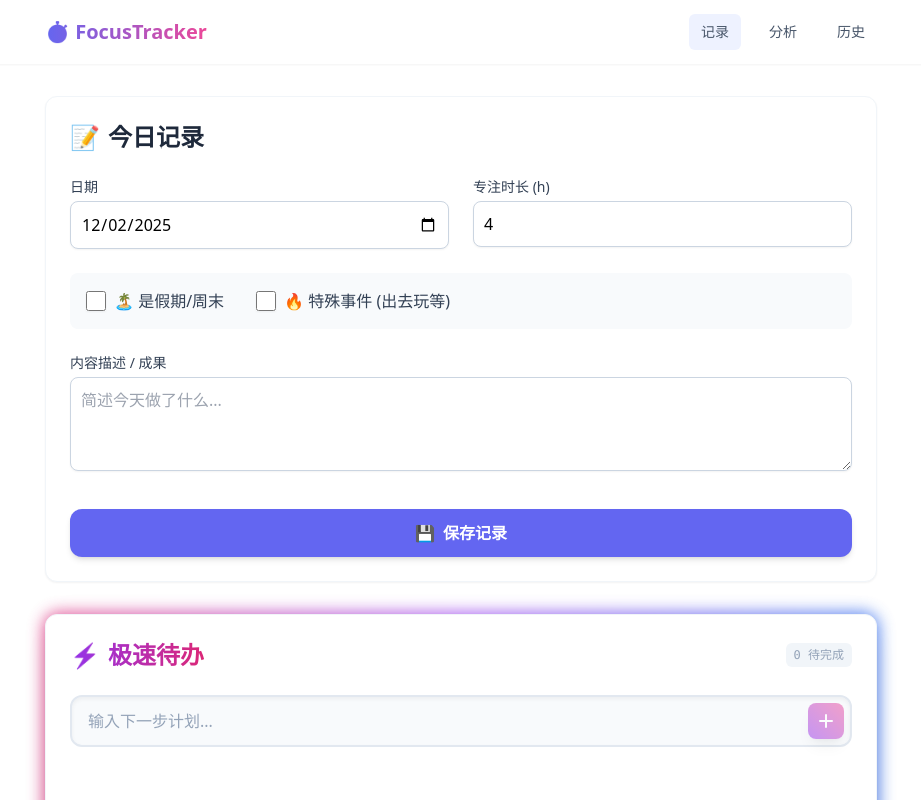
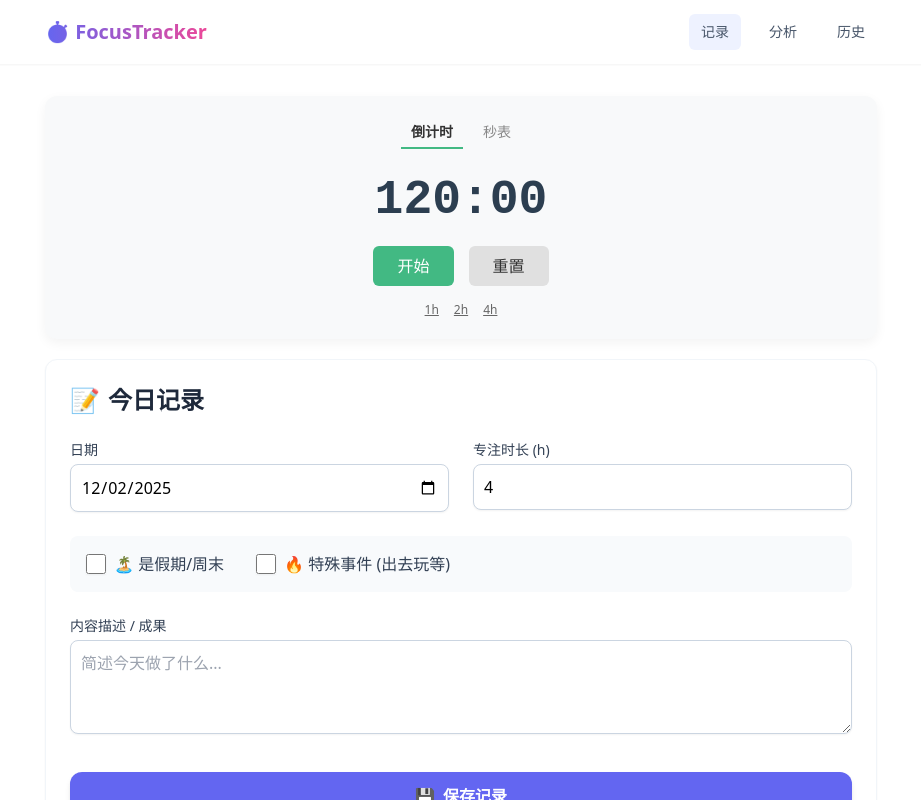
Before and after one commit to feitiandahou/feitiandahou.github.io, a Vue app: page / in a window 1280 px wide. Shown: the top 800 px of the page, without its empty margins (179-1100 px from the left). Built offline with nearby package versions, Linux system fonts and the light colour scheme.

Commit message:
添加计时器功能

```diff
--- a/src/views/HomeView.vue
+++ b/src/views/HomeView.vue
@@ -1,12 +1,28 @@
 <template>
-  <div>
-    <DailyRecordForm/>
-    <ToDoList/>
+  <div class="container">
+    <div class="timer-section mb-4">
+      <TimerModel/>
+    </div>
+    <div class="record-section">
+      <DailyRecordForm/>
+    </div>
+    <div class="todo-section">
+      <ToDoList/>
+    </div>
   </div>
 </template>
 
 <script setup>
 import DailyRecordForm from '@/views/DailyRecordForm.vue'
 import ToDoList from '@/views/ToDoList.vue'
+import TimerModel from '@/views/TimerModel.vue'
 
 </script>
+
+<style scoped>
+@media (max-width: 768px) {
+  .timer-section {
+    display: none;
+  }
+}
+</style>
--- /dev/null
+++ b/src/views/TimerModel.vue
@@ -0,0 +1,210 @@
+<template>
+  <div class="timer-card">
+    <div class="mode-switch">
+      <button
+        :class="{ active: mode === 'timer' }"
+        @click="switchMode('timer')"
+      >
+        倒计时
+      </button>
+      <button
+        :class="{ active: mode === 'stopwatch' }"
+        @click="switchMode('stopwatch')"
+      >
+        秒表
+      </button>
+    </div>
+
+    <div class="time-display" :class="{ 'text-red': mode === 'timer' && totalSeconds < 60 }">
+      {{ formattedTime }}
+    </div>
+
+    <div class="controls">
+      <button class="btn btn-primary" @click="toggleTimer">
+        {{ isRunning ? '暂停' : '开始' }}
+      </button>
+      <button class="btn btn-secondary" @click="resetTimer">
+        重置
+      </button>
+    </div>
+
+    <div v-if="mode === 'timer'" class="presets">
+      <span @click="setCustomTime(60)">1h</span>
+      <span @click="setCustomTime(120)">2h</span>
+      <span @click="setCustomTime(240)">4h</span>
+    </div>
+  </div>
+</template>
+
+<script setup>
+import { ref, computed, onUnmounted } from 'vue'
+
+// 状态
+const mode = ref('timer') // 'timer' (倒计时) | 'stopwatch' (秒表)
+const totalSeconds = ref(120 * 60) // 默认 25 分钟
+const isRunning = ref(false)
+let intervalId = null
+
+// 格式化时间显示 (MM:SS)
+const formattedTime = computed(() => {
+  const m = Math.floor(totalSeconds.value / 60)
+  const s = totalSeconds.value % 60
+  return `${m.toString().padStart(2, '0')}:${s.toString().padStart(2, '0')}`
+})
+
+// 切换模式
+const switchMode = (newMode) => {
+  pause()
+  mode.value = newMode
+  if (newMode === 'timer') {
+    totalSeconds.value = 25 * 60
+  } else {
+    totalSeconds.value = 0
+  }
+}
+
+// 设置自定义时间
+const setCustomTime = (minutes) => {
+  pause()
+  totalSeconds.value = minutes * 60
+}
+
+// 开始/暂停逻辑
+const toggleTimer = () => {
+  if (isRunning.value) {
+    pause()
+  } else {
+    start()
+  }
+}
+
+const start = () => {
+  isRunning.value = true
+  intervalId = setInterval(() => {
+    if (mode.value === 'timer') {
+      if (totalSeconds.value > 0) {
+        totalSeconds.value--
+      } else {
+        // 倒计时结束
+        pause()
+        alert('时间到！') // 这里可以换成播放声音
+      }
+    } else {
+      // 秒表模式
+      totalSeconds.value++
+    }
+  }, 1000)
+}
+
+const pause = () => {
+  isRunning.value = false
+  if (intervalId) clearInterval(intervalId)
+}
+
+const resetTimer = () => {
+  pause()
+  if (mode.value === 'timer') {
+    totalSeconds.value = 25 * 60
+  } else {
+    totalSeconds.value = 0
+  }
+}
+
+// 组件销毁时清除定时器，防止内存泄漏
+onUnmounted(() => {
+  pause()
+})
+</script>
+
+<style scoped>
+.timer-card {
+  background: #f8f9fa;
+  border-radius: 12px;
+  padding: 20px;
+  text-align: center;
+  box-shadow: 0 4px 12px rgba(0, 0, 0, 0.05);
+  margin-bottom: 20px;
+}
+
+.mode-switch {
+  margin-bottom: 15px;
+  display: flex;
+  justify-content: center;
+  gap: 10px;
+}
+
+.mode-switch button {
+  background: none;
+  border: none;
+  cursor: pointer;
+  padding: 5px 10px;
+  font-size: 14px;
+  color: #888;
+  border-bottom: 2px solid transparent;
+}
+
+.mode-switch button.active {
+  color: #333;
+  font-weight: bold;
+  border-bottom: 2px solid #42b983; /* Vue 绿 */
+}
+
+.time-display {
+  font-size: 48px;
+  font-weight: bold;
+  font-family: monospace; /* 等宽字体防止数字跳动 */
+  color: #2c3e50;
+  margin: 10px 0;
+}
+
+.text-red {
+  color: #e74c3c; /* 剩余时间少时变红 */
+}
+
+.controls {
+  display: flex;
+  justify-content: center;
+  gap: 15px;
+  margin-bottom: 15px;
+}
+
+.btn {
+  padding: 8px 24px;
+  border-radius: 6px;
+  border: none;
+  cursor: pointer;
+  font-size: 16px;
+  transition: opacity 0.2s;
+}
+
+.btn:active {
+  opacity: 0.8;
+}
+
+.btn-primary {
+  background-color: #42b983;
+  color: white;
+}
+
+.btn-secondary {
+  background-color: #e0e0e0;
+  color: #333;
+}
+
+.presets {
+  font-size: 12px;
+  color: #666;
+  display: flex;
+  justify-content: center;
+  gap: 15px;
+}
+
+.presets span {
+  cursor: pointer;
+  text-decoration: underline;
+}
+
+.presets span:hover {
+  color: #42b983;
+}
+</style>
```
